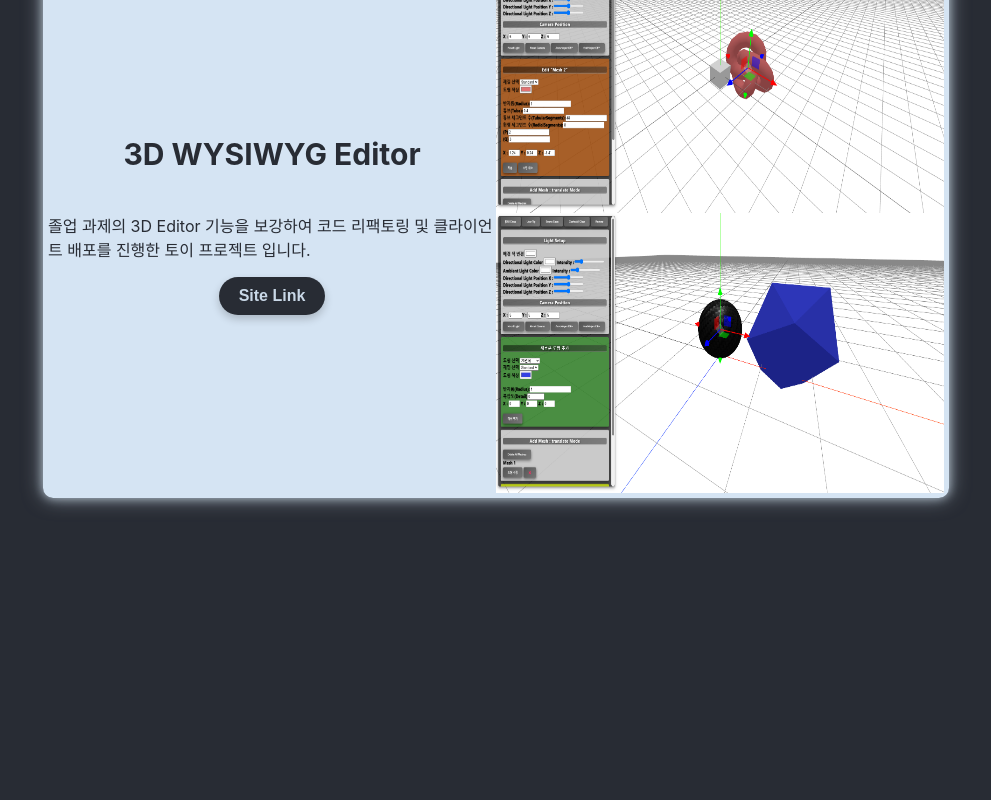
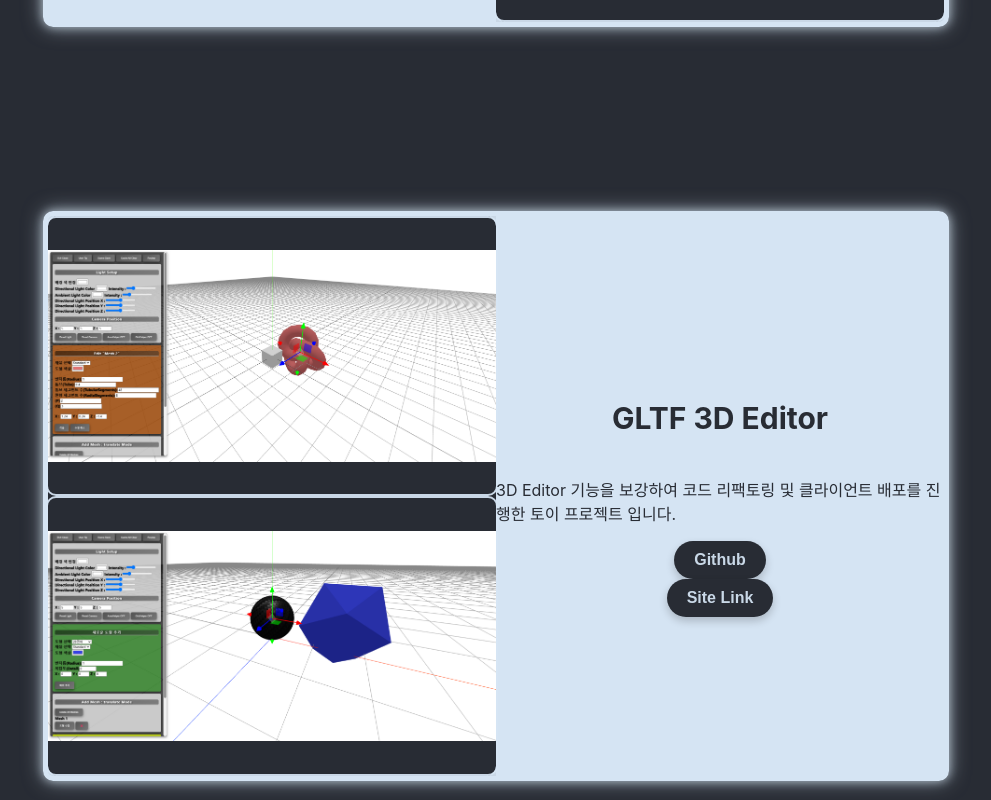
Before and after one commit to hesuhesu/ReactUITester, a React (Create React App) app: page /project in a window 1280 px wide. Shown: the part 2300-3100 px from the top of the page, without its empty margins (144-1135 px from the left). Built offline with nearby package versions, Linux system fonts and the light colour scheme; no server answers; a web font is replaced by a local one; what quill-image-drop-and-paste, quill-image-drop-module, quill-image-resize would draw is missing.

Commit message:
Update Diary.tsx & Project.tsx

```diff
--- a/src/App.js
+++ b/src/App.js
@@ -14,6 +14,7 @@ import PrivateRoute from './utils/PrivateRoute.tsx';
 
 // npm install axios sweetalert2 react-paginate react-router-dom
 // npm install katex quill-image-resize quill-image-drop-module quill-image-drop-and-paste --save
+// npm install styled-components three
 
 const Layout = () => {
   return (
--- a/src/routes/Diary.tsx
+++ b/src/routes/Diary.tsx
@@ -1,4 +1,4 @@
-import React, { useState, useEffect } from 'react';
+import React, { useState, useEffect, useMemo } from 'react';
 import { useNavigate } from 'react-router-dom';
 import axios from 'axios';
 import styled from 'styled-components';
@@ -20,7 +20,7 @@ interface ReviewItem {
 
 const Experience: React.FC = () => {
     const [api, setApi] = useState<ReviewItem[]>([]);
-    const [filteredData, setFilteredData] = useState<ReviewItem[]>([]); // 필터링된 데이터
+    // const [filteredData, setFilteredData] = useState<ReviewItem[]>([]);
     const [status, setStatus] = useState<boolean>(false);
     const [selectedCategory, setSelectedCategory] = useState<string>(CategoryList[0]);
     const navigate = useNavigate();
@@ -29,7 +29,7 @@ const Experience: React.FC = () => {
         axios.get(`${HOST}:${PORT}/diary/all_read`)
             .then((response) => {
                 setApi(response.data.list);
-                setFilteredData(response.data.list);
+                // filteredData(response.data.list);
             })
             .catch((error) => {
                 console.error(error);
@@ -39,16 +39,24 @@ const Experience: React.FC = () => {
     // eslint-disable-next-line react-hooks/exhaustive-deps
     }, []);
 
-    // select 가 변경되면 api 호출
+    /*
     useEffect(() => {
-        // 카테고리에 따라 필터링
         if (selectedCategory === '전체') {
-            setFilteredData(api);
-        } else {
+            filteredData(api);
+        }
+        else {
             const filtered = api.filter(item => item.category === selectedCategory);
             setFilteredData(filtered);
         }
-    }, [selectedCategory, api]); // api와 selectedCategory가 변경될 때 실행
+    }, [selectedCategory, api]);
+    */
+
+    const filteredData = useMemo(() => {
+        if (selectedCategory === '전체') {
+            return api; // 전체 데이터를 반환
+        }
+        return api.filter(item => item.category === selectedCategory); // 필터링된 데이터를 반환
+    }, [selectedCategory, api]);
 
     const handleCategoryChange = (event: React.ChangeEvent<HTMLSelectElement>) => {
         setSelectedCategory(event.target.value);
--- a/src/routes/Project.tsx
+++ b/src/routes/Project.tsx
@@ -41,15 +41,22 @@ const Project: React.FC = () => {
       </ProjectIntro>
       {[
         {
+          title: "My Diary",
+          description: "나의 일기 앱을 Kotlin 을 사용하여 만든 toy 프로젝트 입니다.",
+          link: "https://github.com/hesuhesu/MyDiary",
+          picture: ["MyDiary.png"],
+        },
+        {
           title: "완성도 높은 WYSIWYG Editor 구축",
           description: "Javascript-Based 문서 편집 기능과 ThreeJS 를 활용한 GLTF Editor 를 결합한 졸업 과제 프로젝트입니다.",
           link: "https://github.com/hesuhesu/SW_Project",
           picture: ["WYSIWYG_Editor.png", "WYSIWYG_Editor2.png"],
         },
         {
-          title: "3D WYSIWYG Editor",
-          description: "졸업 과제의 3D Editor 기능을 보강하여 코드 리팩토링 및 클라이언트 배포를 진행한 토이 프로젝트 입니다.",
-          link: "https://gltfeditor.o-r.kr",
+          title: "GLTF 3D Editor",
+          description: "3D Editor 기능을 보강하여 코드 리팩토링 및 클라이언트 배포를 진행한 토이 프로젝트 입니다.",
+          link: "https://github.com/hesuhesu/gltfeditor",
+          secondLink: "https://gltfeditor.o-r.kr",
           picture: ["3D_Editor.png", "3D_Editor2.png"],
         },
         {
@@ -76,9 +83,15 @@ const Project: React.FC = () => {
               <p>{project.description}</p>
               <button>
                 <Link to={project.link} target="_blank">
-                  {project.title === "3D WYSIWYG Editor" ? "Site Link" : "Github"}
+                  Github
                 </Link>
               </button>
+              {project.secondLink &&
+              <button>
+                <Link to={project.secondLink} target="_blank">
+                  Site Link
+                </Link>
+              </button>}
             </ContentDiv>
           </> : <>
             <ContentDiv>
@@ -86,9 +99,15 @@ const Project: React.FC = () => {
               <p>{project.description}</p>
               <button>
                 <Link to={project.link} target="_blank">
-                  {project.title === "3D WYSIWYG Editor" ? "Site Link" : "Github"}
+                  Github
                 </Link>
               </button>
+              {project.secondLink &&
+              <button>
+                <Link to={project.secondLink} target="_blank">
+                  Site Link
+                </Link>
+              </button>}
             </ContentDiv>
             <PictureDiv>
               {project.picture.map((src, idx) => (
@@ -213,10 +232,14 @@ const PictureDiv = styled.div`
   justify-content: center;
   align-items: center;
   width: 50%;
-  background-color: #7f8995;
+  background-color: #282c34;
+  border-radius: 10px;
 
   img {
-    height: 50%;
+    border: 2px solid rgba(214, 230, 245, 0.925);
+    border-radius: 10px;
+    object-fit: scale-down;
+    height: 100%;
     width: 100%;
   }
 `;
```
Also changed, not shown: public/MyDiary.png (added).
